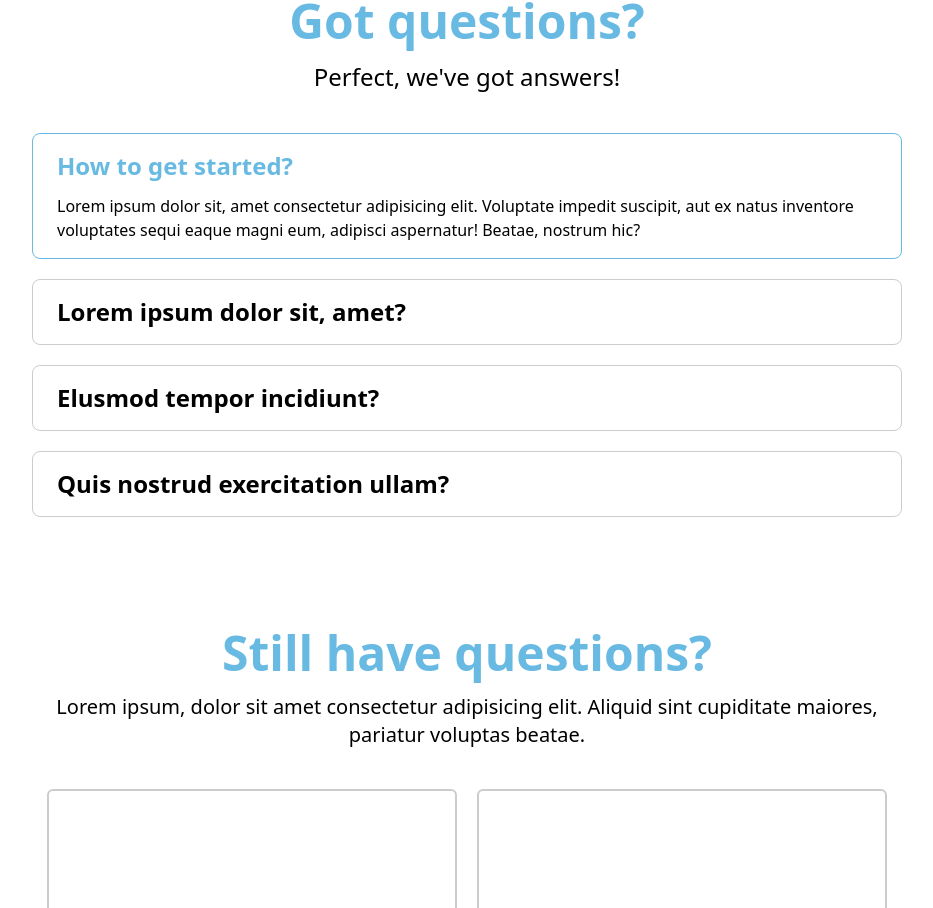
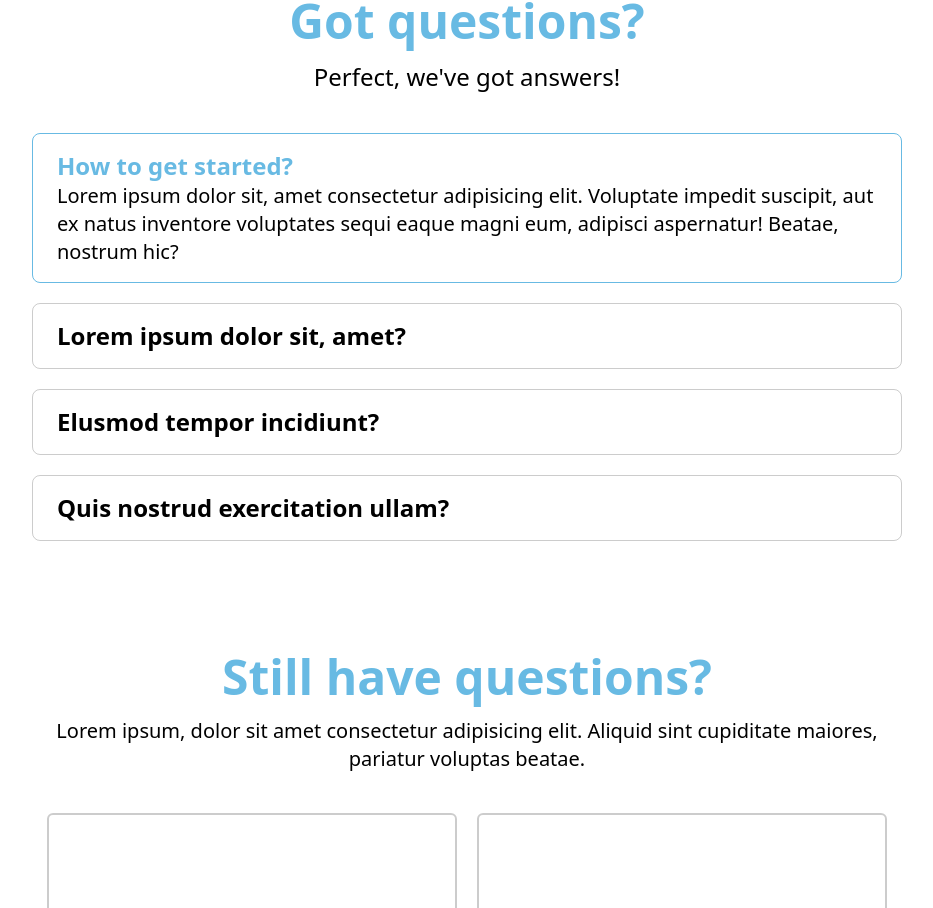
Before and after one commit to MubashirAlam89/we-fresh, a Next.js app: page / in a window 1280 px wide. Shown: the part 3912-4820 px from the top of the page, without its empty margins (173-1106 px from the left). Built offline with nearby package versions, Linux system fonts and the light colour scheme.

Commit message:
accordian modified

```diff
--- a/src/components/accordian.tsx
+++ b/src/components/accordian.tsx
@@ -17,26 +17,26 @@ export const Accordian: NextPage<props> = ({
         toggleAccordian(index);
       }}
       key={index}
-      className={`border-[1px] duration-500 max-md:border-x-0 max-md:border-t-0 max-md:rounded-none rounded-lg px-6 py-4 transition-all ${
-        acrdn.open ? "border-blue-500 max-h-full" : "border-black/20  min-h-fit"
+      className={`border-[1px] max-md:border-x-0 max-md:border-t-0 max-md:rounded-none rounded-lg px-6 py-4 transition-all  ${
+        acrdn.open ? "border-blue-500 " : "border-black/20  "
       }`}
     >
       <div
-        className={`transition-all duration-200 font-semibold ${
+        className={`transition-all  font-semibold ${
           acrdn.open ? "text-blue-500" : "text-black"
         } flex justify-between items-center gap-5 text-2xl`}
       >
-        {acrdn.question}
+        <h1>{acrdn.question}</h1>
       </div>
-      <div
-        className={` origin-top text-xl" ${
+      <p
+        className={`  text-xl transition-all duration-500   overflow-hidden " ${
           acrdn.open
-            ? "max-h-[300px] transition-all duration-200 scale-y-100 mt-3"
-            : "max-h-0 scale-y-0 "
+            ? "max-h-[3000px]  ease-[cubic-bezier(1,0,1,0)] "
+            : "max-h-0  ease-[cubic-bezier(0,1,0,1)]"
         }`}
       >
         {acrdn.answer}
-      </div>
+      </p>
     </div>
   );
 };
```
